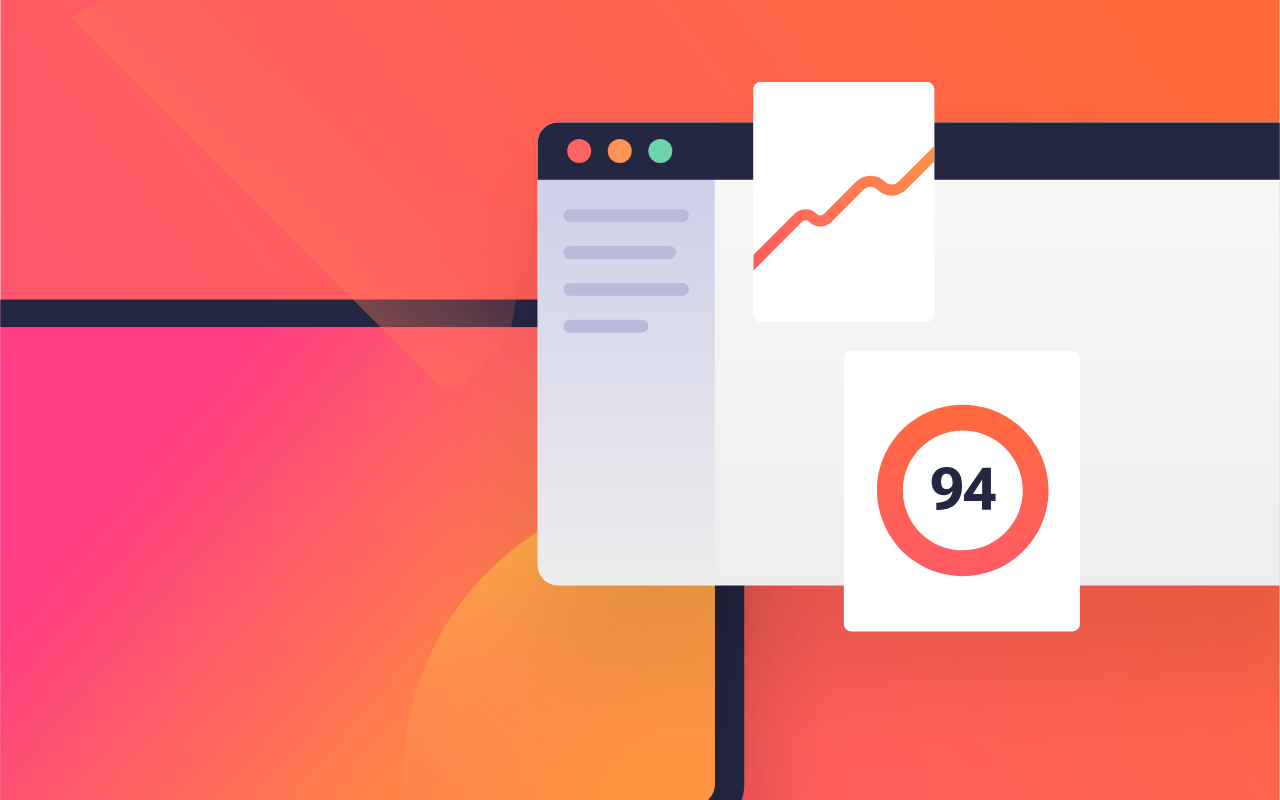
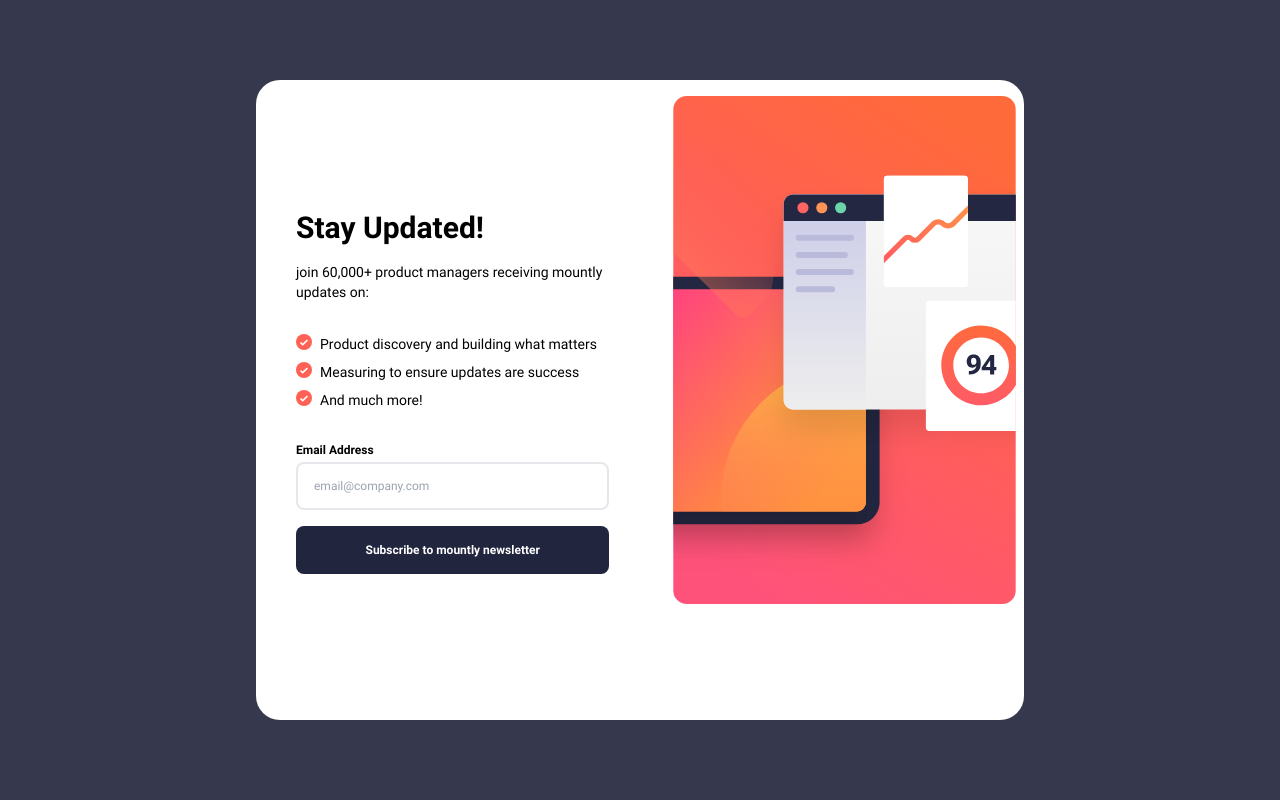
Before and after one commit to ElnazMalakouti/Simple-SignUp-Form, a React (Create React App) app: page / in a window 1280 px wide. Shown: the top 800 px of the page. Built offline with nearby package versions, Linux system fonts and the light colour scheme.

Commit message:
responsive form completely

```diff
--- a/src/App.js
+++ b/src/App.js
@@ -4,7 +4,9 @@ import SignUpForm from './Components/SignUpForm';
 function App() {
   return (
     <>
-      <SignUpForm/>
+      <div className='w-full h-full md:bg-[#36384D] flex justify-center items-center'>
+        <SignUpForm />
+      </div>
     </>
   );
 }
--- a/src/Components/SignUpForm/index.jsx
+++ b/src/Components/SignUpForm/index.jsx
@@ -3,13 +3,14 @@ import Button from "../Button"
 const SignUpForm = () => {
     return (
         <>
-            <div className="w-full h-full flex flex-col gap-8">
+            <div className="w-full md:w-[90%] lg:w-[80%] xl:w-[60%] h-full md:h-[90%] lg:h-[80%] rounded-3xl bg-white md:py-4 md:px-2 flex flex-col md:flex-row gap-8">
 
-                <div className="w-full h-auto">
-                    <object data="/images/illustration-sign-up-mobile.svg" className="w-full h-auto"> </object>
+                <div className="w-full h-auto md:h-full order-1 md:order-2">
+                    <object data="/images/illustration-sign-up-mobile.svg" className="w-full h-auto md:hidden"> </object>
+                    <object data="/images/illustration-sign-up-desktop.svg" className="w-full h-auto max-h-full hidden md:block"> </object>
                 </div>
 
-                <div className="w-full h-full px-8 pb-4 flex flex-col gap-4">
+                <div className="w-full h-full md:h-auto md:my-auto px-8 pb-4 flex flex-col gap-4 order-2 md:order-1">
 
 
                     <p className="font-[Roboto-Bold] text-3xl">Stay Updated!</p>
```
